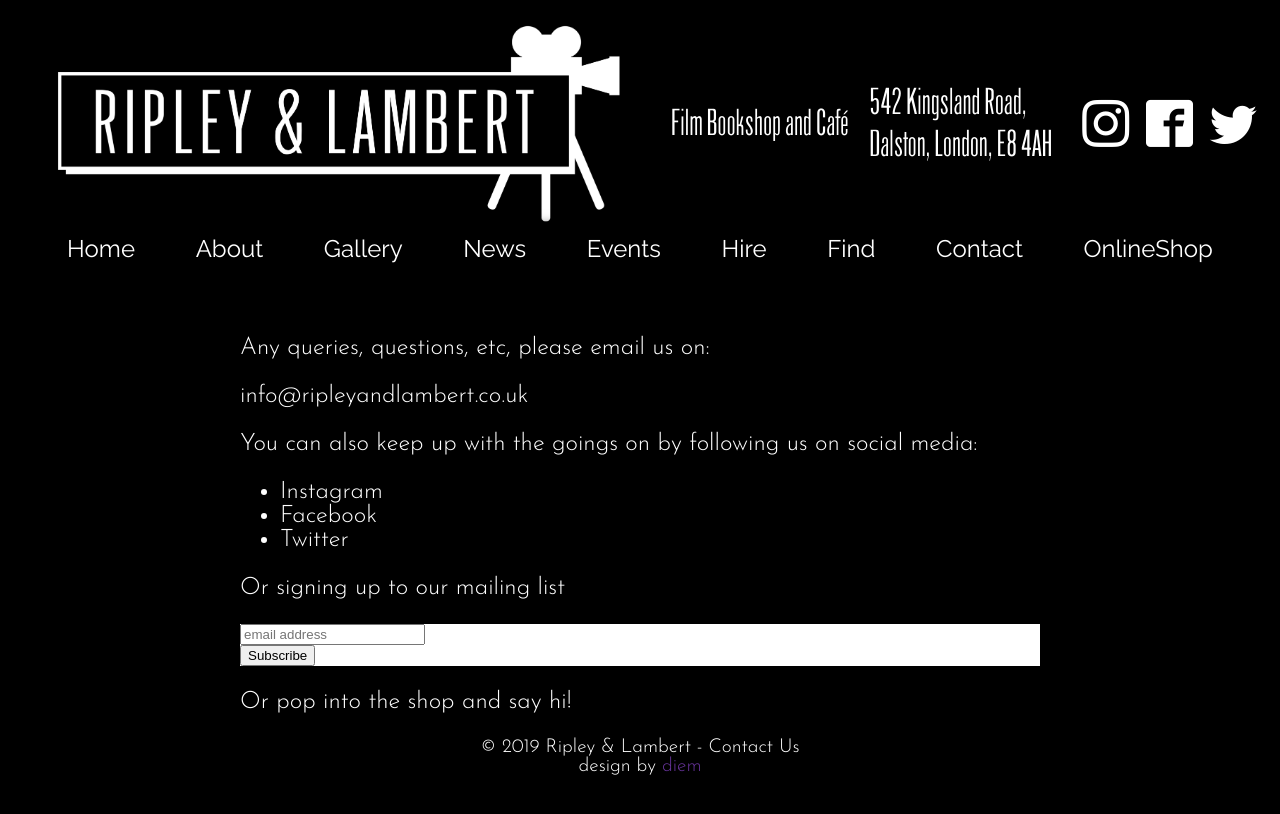
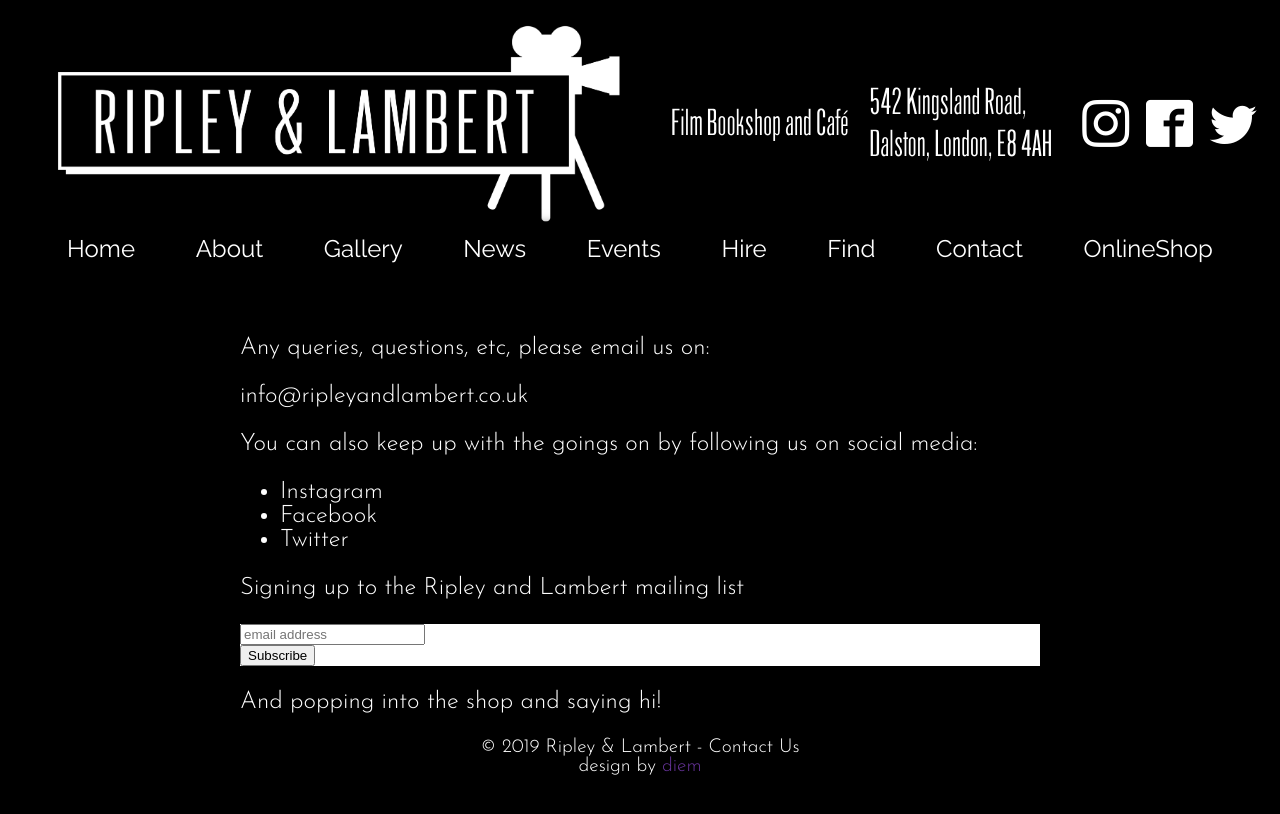
Before and after one commit to ripandlamb/ripandlamb, a Jekyll site: the page built from contact.md, in a window 1280 px wide. Shown: the top 814 px of the page. Built offline with Jekyll 4.4.1, drawn with Linux system fonts in a browser that asks for light colours; a script that is not in the unit is left out; comment, search, counter and statistics services are not loaded.

Commit message:
Update contact.md

```diff
--- a/contact.md
+++ b/contact.md
@@ -13,7 +13,7 @@ You can also keep up with the goings on by following us on social media:
 - [Facebook](https://facebook.com/ripleyandlambert)
 - [Twitter](https://twitter.com/ripandlamb)
 
-Or signing up to our mailing list
+Signing up to the Ripley and Lambert mailing list
 
 <!-- Begin Mailchimp Signup Form -->
 <link href="//cdn-images.mailchimp.com/embedcode/slim-10_7.css" rel="stylesheet" type="text/css">
@@ -37,4 +37,4 @@ Or signing up to our mailing list
 <!--End mc_embed_signup-->
 
 
-Or [pop into the shop]({{site.baseurl}}/find.html) and say hi!
+And [popping into the shop]({{site.baseurl}}/find.html) and saying hi!
```
